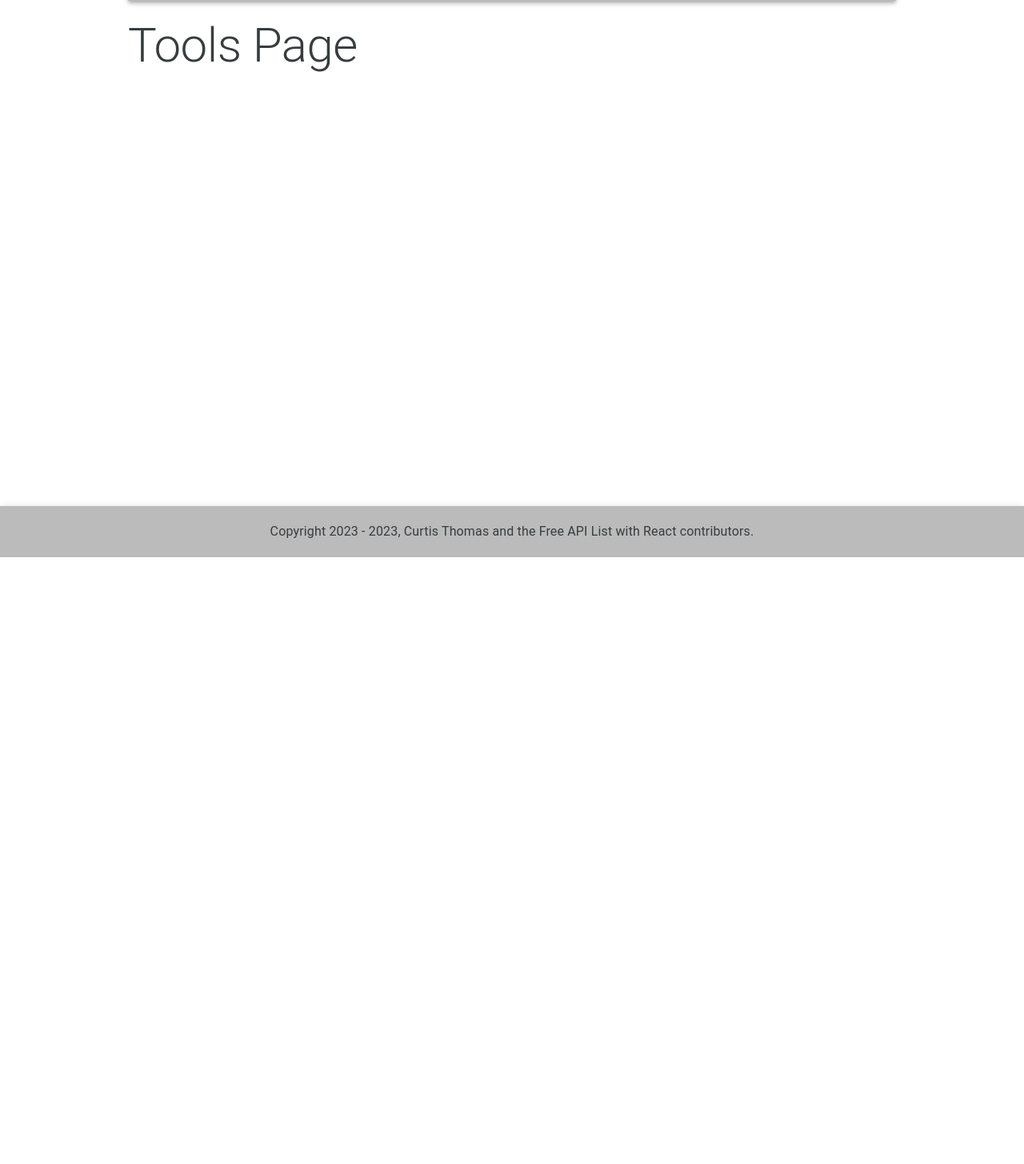
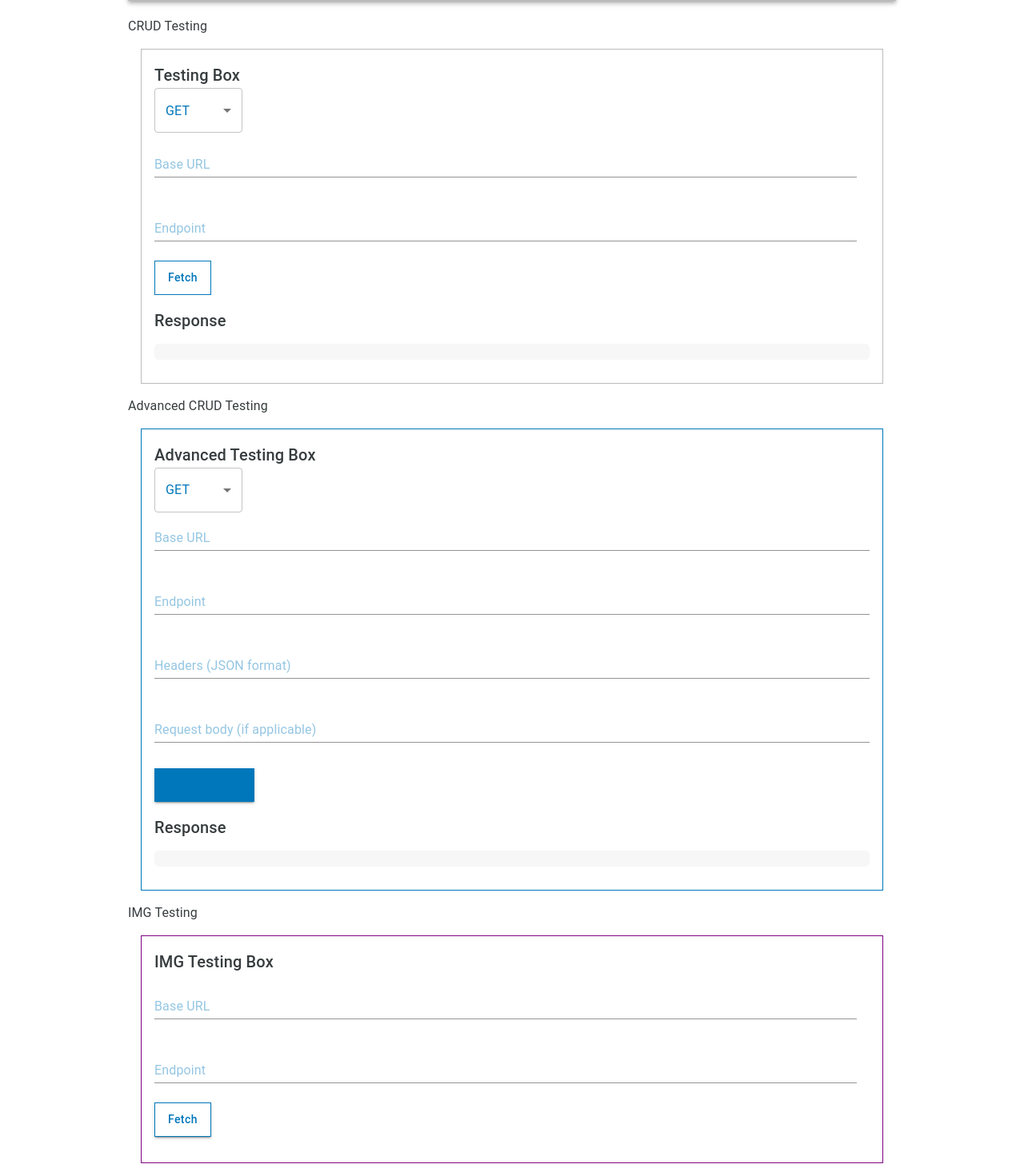
Before and after one commit to Curtis-Thomas/free-api-list-with-react, a React (Create React App) app: page /Tools in a window 1280 px wide. Shown: the part 143-1599 px from the top of the page at 80% size. Before the commit the page ends 840 px from the top, so only its background shows below. Built offline with nearby package versions, Linux system fonts and the light colour scheme.

Commit message:
add: API testing tools to <Tools />

```diff
--- a/src/tools/Tools.js
+++ b/src/tools/Tools.js
@@ -1,12 +1,30 @@
 import React from "react";
 import { Box, Typography } from "@mui/material";
 import NavBar from "../core/main/navigation/NavBar";
+import BoxTestCrud from "./BoxTestCrud";
+import AdvancedBoxTestCrud from "./AdvancedBoxTestCrud";
+import BoxTestImg from "./BoxTestImg";
 
 const Tools = () => {
   return (
     <Box>
       <NavBar route2="/Tools" />
-      <Typography variant="h2">Tools Page</Typography>
+      <Box>
+        <Box>
+          <Typography>CRUD Testing</Typography>
+          <BoxTestCrud />
+        </Box>
+        <Box>
+          <Typography>Advanced CRUD Testing</Typography>
+          <AdvancedBoxTestCrud />{" "}
+        </Box>
+      </Box>
+      <Box>
+        <Box>
+          <Typography>IMG Testing</Typography>
+          <BoxTestImg />
+        </Box>
+      </Box>
     </Box>
   );
 };
```
Also changed, not shown: 2 other files (tests, documents, lock files or other folders).
